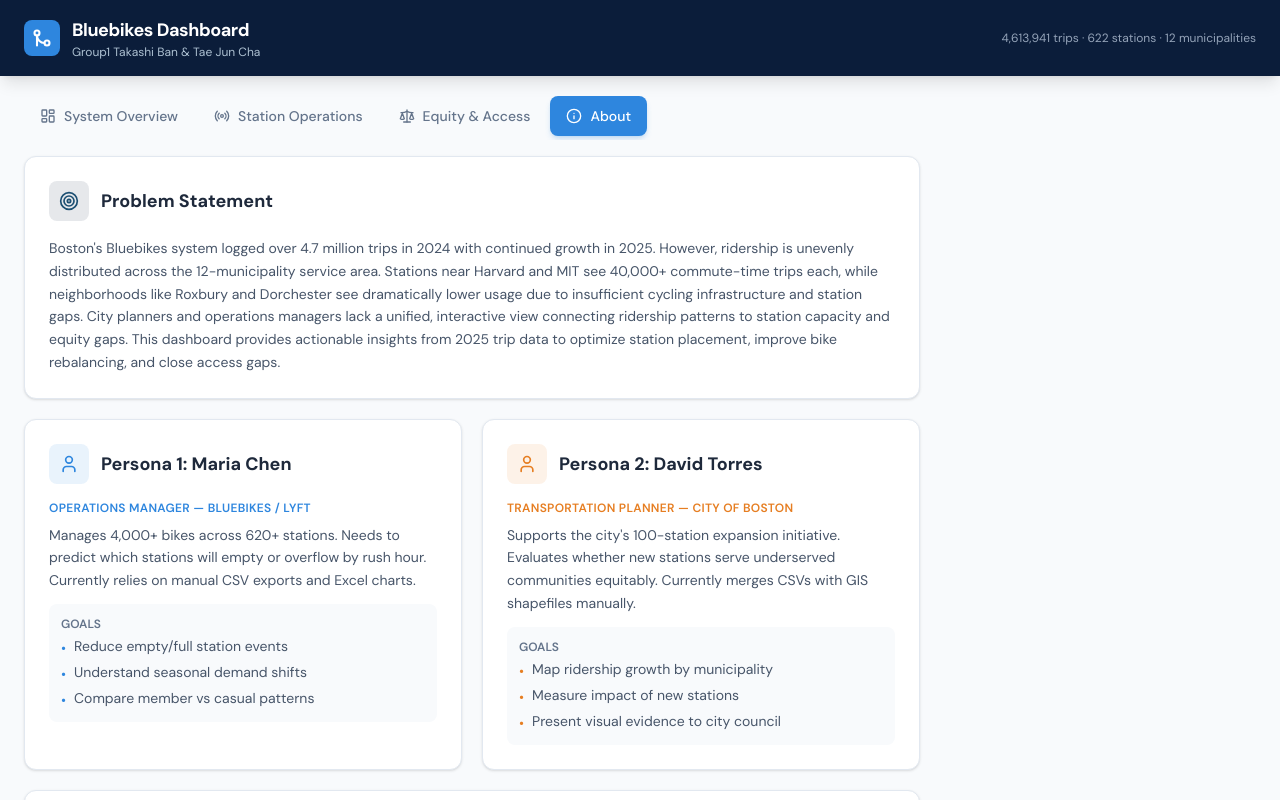
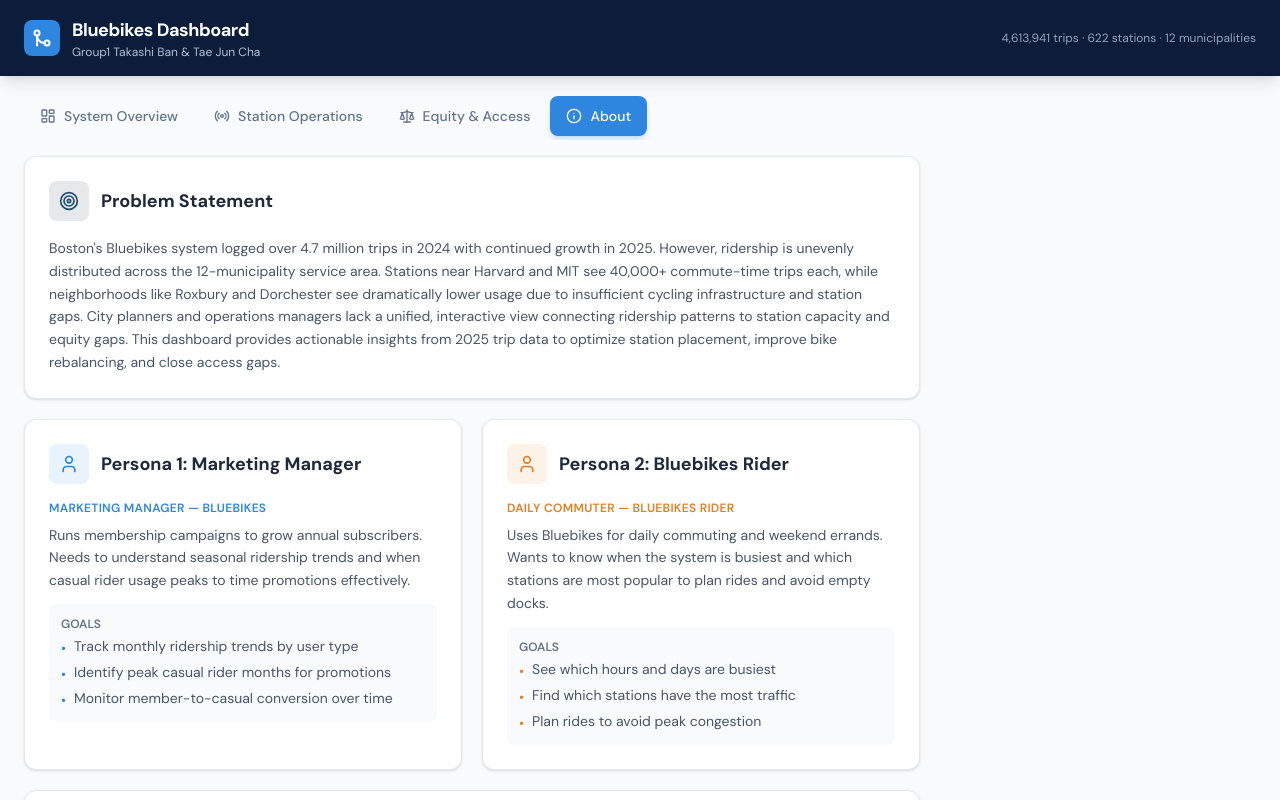
Before and after one commit to takashivan/bluebike_dashboard, a React (Vite) app: page / in a window 1280 px wide. Both pictures are taken after a click on the button "About". Shown: the top 800 px of the page. Built offline with nearby package versions, Linux system fonts and the light colour scheme.

Commit message:
Update user stories: Marketing Manager and Bluebikes Rider personas
Replace Operations Manager and Transportation Planner personas with
more relatable ones that directly map to dashboard features.

Co-Authored-By: Claude Opus 4.6 <noreply@anthropic.com>

```diff
--- a/src/tabs/About.jsx
+++ b/src/tabs/About.jsx
@@ -36,55 +36,55 @@ export default function About() {
       </Section>
 
       <div className="grid grid-cols-1 md:grid-cols-2 gap-5">
-        <Section icon={User} title="Persona 1: Maria Chen" accent="blue">
+        <Section icon={User} title="Persona 1: Marketing Manager" accent="blue">
           <p className="text-xs font-semibold text-blue uppercase tracking-wide mb-2">
-            Operations Manager — Bluebikes / Lyft
+            Marketing Manager — Bluebikes
           </p>
           <p className="text-sm text-gray-600 leading-relaxed mb-3">
-            Manages 4,000+ bikes across 620+ stations. Needs to predict which stations will empty or
-            overflow by rush hour. Currently relies on manual CSV exports and Excel charts.
+            Runs membership campaigns to grow annual subscribers. Needs to understand seasonal ridership
+            trends and when casual rider usage peaks to time promotions effectively.
           </p>
           <div className="bg-gray-50 rounded-lg p-3">
             <p className="text-xs font-semibold text-gray-500 uppercase mb-1">Goals</p>
             <ul className="text-sm text-gray-600 space-y-1">
               <li className="flex items-start gap-2">
                 <span className="text-blue mt-0.5">•</span>
-                Reduce empty/full station events
+                Track monthly ridership trends by user type
               </li>
               <li className="flex items-start gap-2">
                 <span className="text-blue mt-0.5">•</span>
-                Understand seasonal demand shifts
+                Identify peak casual rider months for promotions
               </li>
               <li className="flex items-start gap-2">
                 <span className="text-blue mt-0.5">•</span>
-                Compare member vs casual patterns
+                Monitor member-to-casual conversion over time
               </li>
             </ul>
           </div>
         </Section>
 
-        <Section icon={User} title="Persona 2: David Torres" accent="orange">
+        <Section icon={User} title="Persona 2: Bluebikes Rider" accent="orange">
           <p className="text-xs font-semibold text-orange uppercase tracking-wide mb-2">
-            Transportation Planner — City of Boston
+            Daily Commuter — Bluebikes Rider
           </p>
           <p className="text-sm text-gray-600 leading-relaxed mb-3">
-            Supports the city's 100-station expansion initiative. Evaluates whether new stations serve
-            underserved communities equitably. Currently merges CSVs with GIS shapefiles manually.
+            Uses Bluebikes for daily commuting and weekend errands. Wants to know when the system is
+            busiest and which stations are most popular to plan rides and avoid empty docks.
           </p>
           <div className="bg-gray-50 rounded-lg p-3">
             <p className="text-xs font-semibold text-gray-500 uppercase mb-1">Goals</p>
             <ul className="text-sm text-gray-600 space-y-1">
               <li className="flex items-start gap-2">
                 <span className="text-orange mt-0.5">•</span>
-                Map ridership growth by municipality
+                See which hours and days are busiest
               </li>
               <li className="flex items-start gap-2">
                 <span className="text-orange mt-0.5">•</span>
-                Measure impact of new stations
+                Find which stations have the most traffic
               </li>
               <li className="flex items-start gap-2">
                 <span className="text-orange mt-0.5">•</span>
-                Present visual evidence to city council
+                Plan rides to avoid peak congestion
               </li>
             </ul>
           </div>
```
Also changed, not shown: 1 other file (tests, documents, lock files or other folders).
